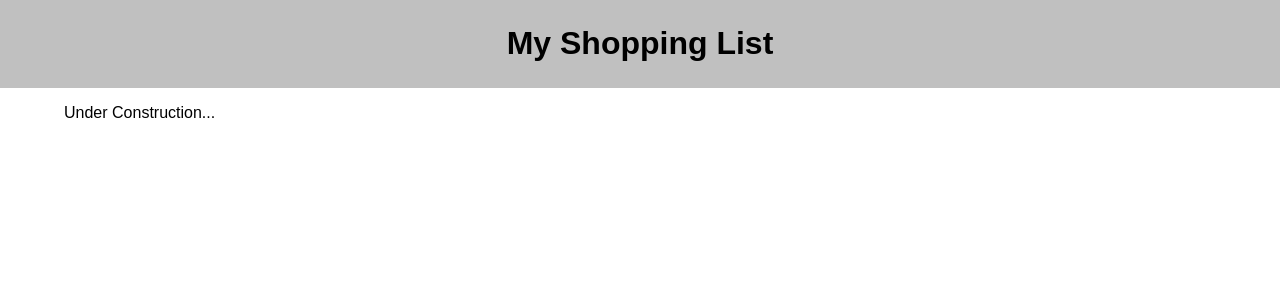
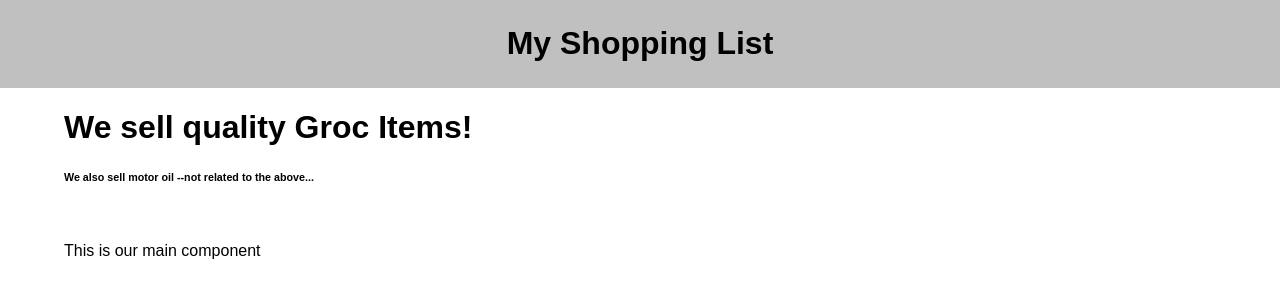
Before and after one commit to NH-pro/group-fs-react-shopping-list, a React (Create React App) app: page / in a window 1280 px wide. Shown: the top 300 px of the page. Built offline with nearby package versions, Linux system fonts and the light colour scheme.

Commit message:
Updated the entities names within the app. Added a few extra fields

```diff
--- a/src/components/App/App.jsx
+++ b/src/components/App/App.jsx
@@ -2,15 +2,16 @@ import React from 'react';
 
 import Header from '../Header/Header.jsx'
 import './App.css';
+
+// Import the modules from here
+import MainComponent from '../MainGrocItemContainer/GrocItemMainComponent.jsx';
 
 
 function App() {
     return (
         <div className="App">
             <Header />
-            <main>
-                <p>Under Construction...</p>
-            </main>
+            <MainComponent />
         </div>
     );
 }
--- /dev/null
+++ b/src/components/MainGrocItemContainer/GrocItemMainComponent.jsx
@@ -0,0 +1,17 @@
+// Function that handles the all components within the
+// main shopping list section of the DOM
+function GrocItemMainComponent() {
+
+    return (
+        <>
+        <main>
+            <h1>We sell quality Groc Items!</h1>
+            <h6>We also sell motor oil --not related to the above...</h6>
+            <br />
+            <p>This is our main component</p>
+        </main>
+        </>
+    )
+}
+
+export default GrocItemMainComponent
```
Also changed, not shown: 2 other files (tests, documents, lock files or other folders).
